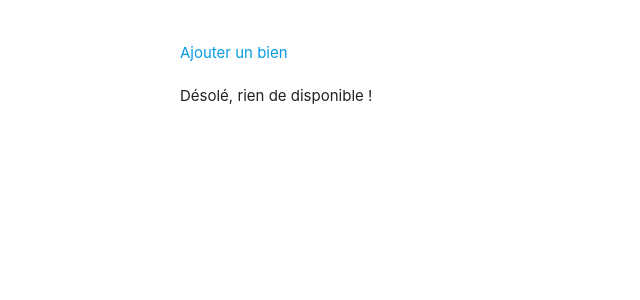
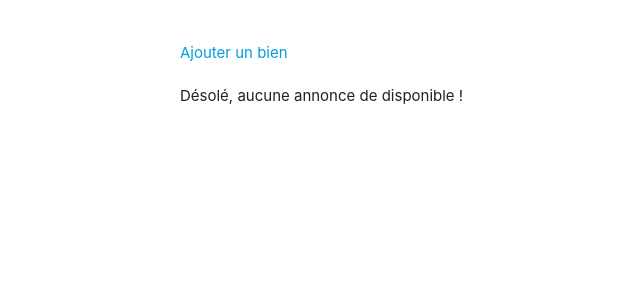
Before and after one commit to mataxelle/Site_Annonces_Immo, a Symfony app: template templates/site_annonces_immo/index.html.twig in a window 1280 px wide. Shown: the part 199-499 px from the top of the page, without its empty margins (12-652 px from the left). Run offline with Twig, Linux system fonts and the light colour scheme; the template is opened without the code that fills it, so the values that code supplies are empty; some libraries are stand-ins or nearby versions.

Commit message:
Update index

```diff
--- a/templates/site_annonces_immo/index.html.twig
+++ b/templates/site_annonces_immo/index.html.twig
@@ -47,7 +47,7 @@
 					</div>
 			    </div>
 			{% else %}
-			    <P>Désolé, rien de disponible !</p>
+			    <P>Désolé, aucune annonce de disponible !</p>
 		    {% endfor %}
 		</div>
 	</div>
```
